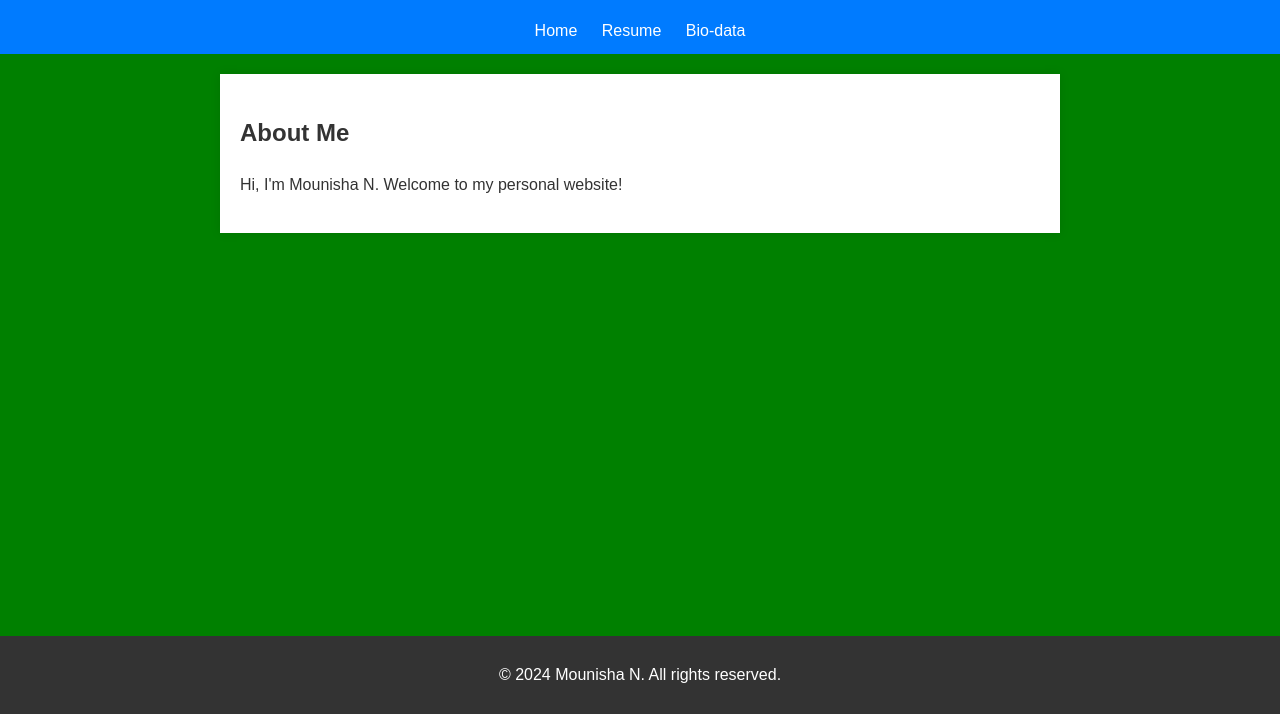
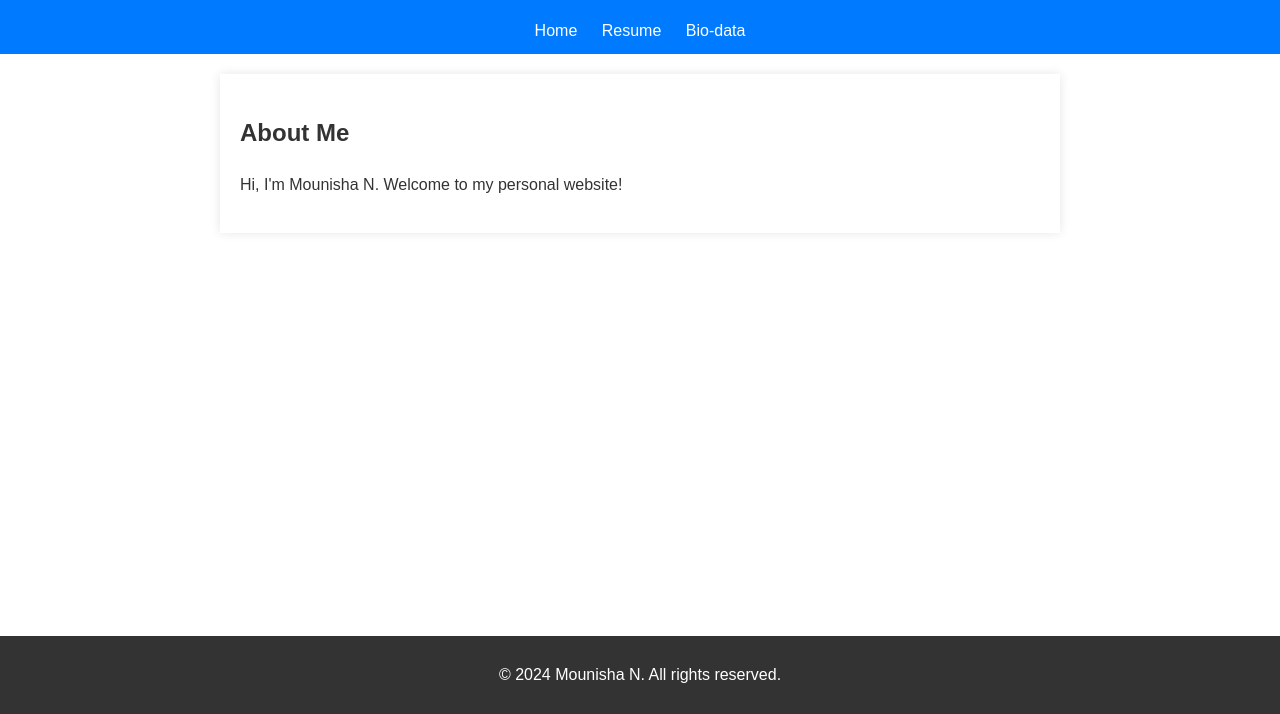
Before and after one commit to Mounisha269/resume_website, a plain HTML site: page index.html in a window 1280 px wide. Shown: the part 86-800 px from the top of the page. Drawn offline with Linux system fonts and the light colour scheme.

Commit message:
Update styles.css

```diff
--- a/styles.css
+++ b/styles.css
@@ -1,7 +1,7 @@
 body {
     font-family: Arial, sans-serif;
     line-height: 1.6;
-    background:green;
+    background:greay;
     color: #333;
     margin: 0;
     padding: 0;
```
